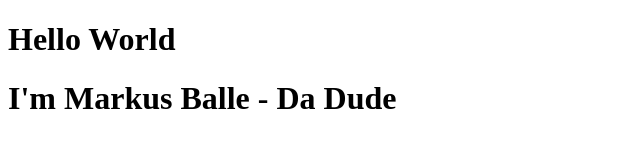
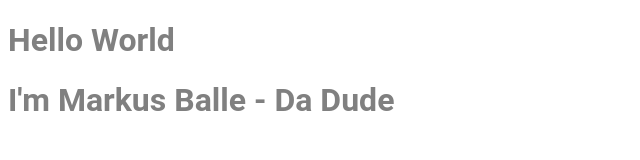
Before and after one commit to markusballe/markusballe.github.io, a plain HTML site: page index.html in a window 1280 px wide. Shown: the whole page, without its empty margins (0-640 px from the left). Drawn offline with Linux system fonts and the light colour scheme.

Commit message:
H1 Style geändert

```diff
--- a/index.html
+++ b/index.html
@@ -1,5 +1,8 @@
 <!DOCTYPE html>
 <html>
+<head>
+  <link rel="stylesheet" href="style.css">
+</head>
 <body>
 <h1>Hello World</h1>
 <h1>I'm Markus Balle - Da Dude</h1>
--- /dev/null
+++ b/style.css
@@ -0,0 +1,4 @@
+h1{
+  font-family: roboto;
+  color: gray;
+}
```
